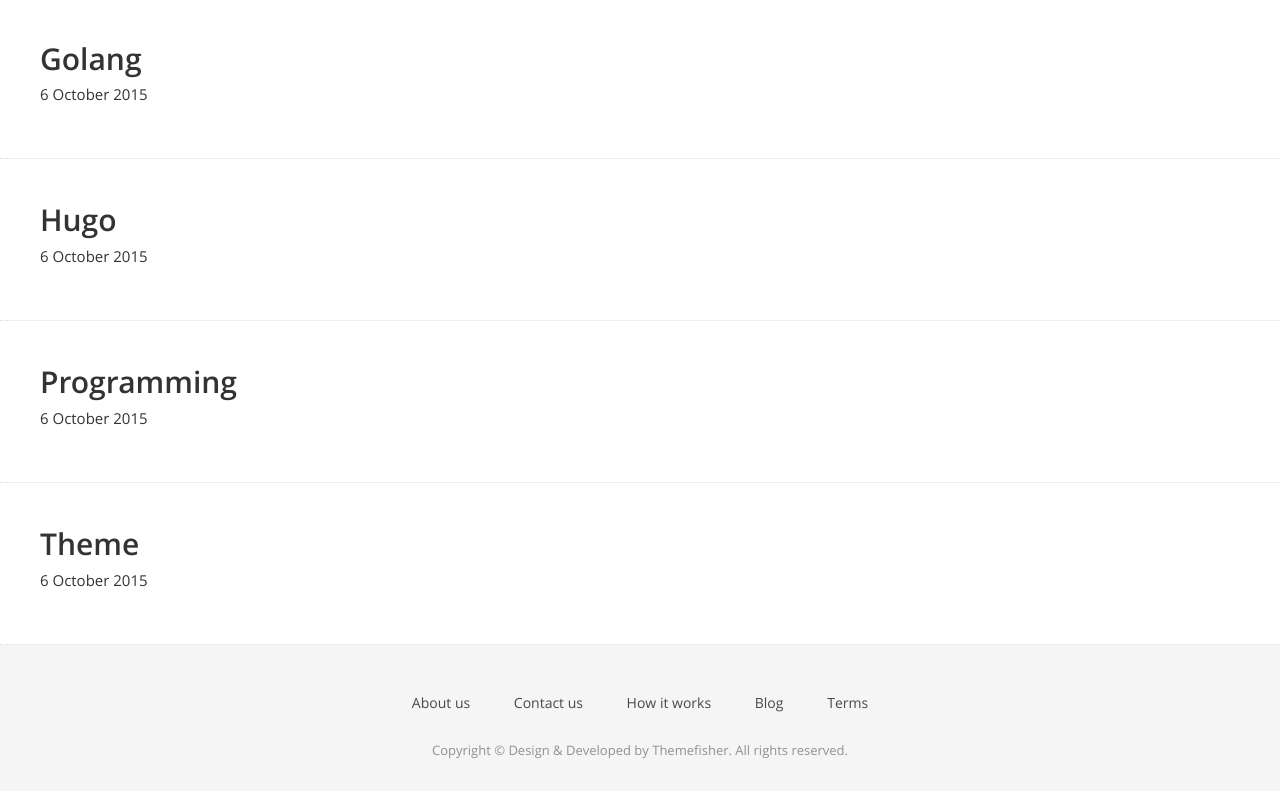
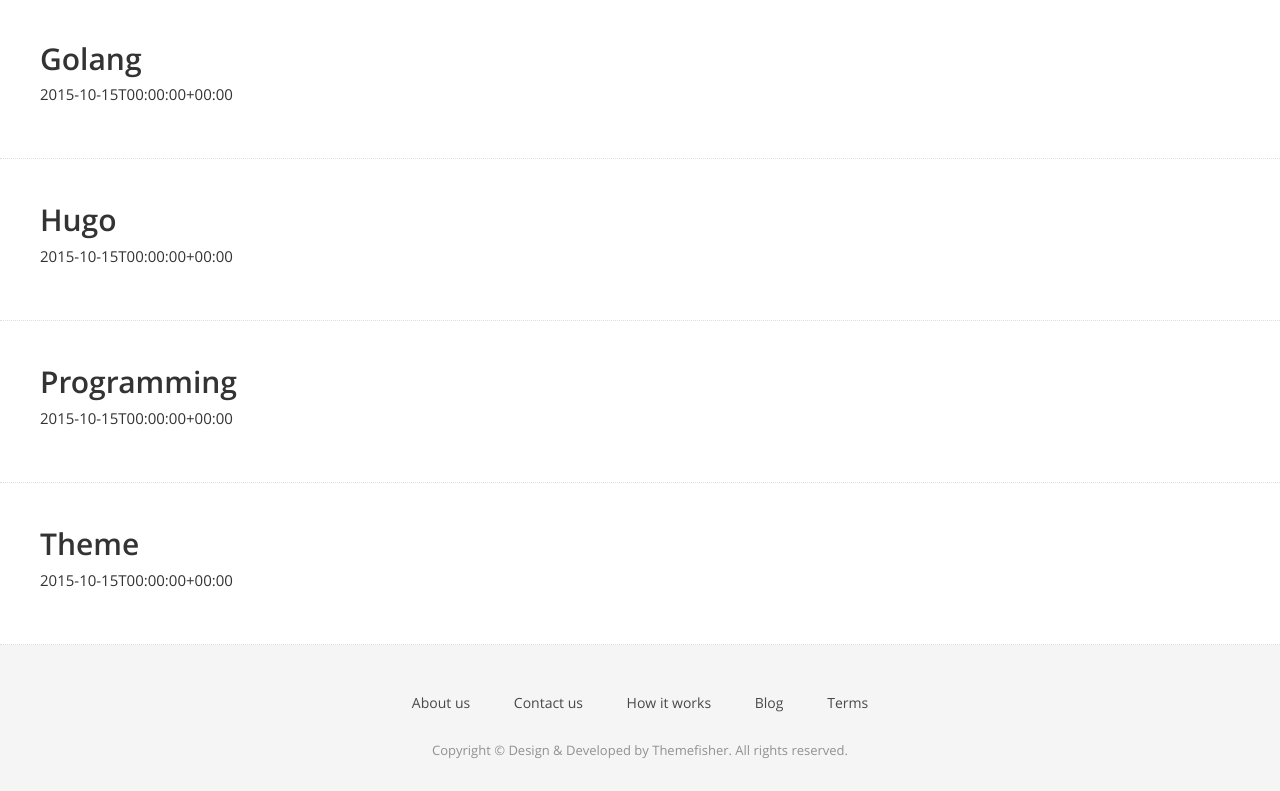
Before and after one commit to danielperezr88/danielperezr88.github.io, a plain HTML site: page tags/index.html in a window 1280 px wide. Shown: the part 462-1253 px from the top of the page. Drawn offline with nearby package versions, Linux system fonts and the light colour scheme.

Commit message:
Deploy from Forestry.io

```diff
--- a/tags/index.html
+++ b/tags/index.html
@@ -108,25 +108,25 @@
 
 		<div class="post-area">
 			<a href="https://danielperezr88.github.io/tags/golang/" class="bold">Golang</a>
-			<p class="post-date">6 October 2015</p>
+			<p class="post-date">2015-10-15T00:00:00&#43;00:00</p>
 			<p></p>
 		</div>
 
 		<div class="post-area">
 			<a href="https://danielperezr88.github.io/tags/hugo/" class="bold">Hugo</a>
-			<p class="post-date">6 October 2015</p>
+			<p class="post-date">2015-10-15T00:00:00&#43;00:00</p>
 			<p></p>
 		</div>
 
 		<div class="post-area">
 			<a href="https://danielperezr88.github.io/tags/programming/" class="bold">Programming</a>
-			<p class="post-date">6 October 2015</p>
+			<p class="post-date">2015-10-15T00:00:00&#43;00:00</p>
 			<p></p>
 		</div>
 
 		<div class="post-area">
 			<a href="https://danielperezr88.github.io/tags/theme/" class="bold">Theme</a>
-			<p class="post-date">6 October 2015</p>
+			<p class="post-date">2015-10-15T00:00:00&#43;00:00</p>
 			<p></p>
 		</div>
 
```
Also changed, not shown: blog/index.html (+1 -1 lines), blog/linked-post/index.html (+1 -1 lines), categories/index.html (+1 -1 lines), categories/programming/index.html (+1 -1 lines), index.html (+2 -2 lines), tags/golang/index.html (+1 -1 lines), tags/hugo/index.html (+1 -1 lines), tags/programming/index.html (+1 -1 lines), tags/theme/index.html (+1 -1 lines), 1 other file.
